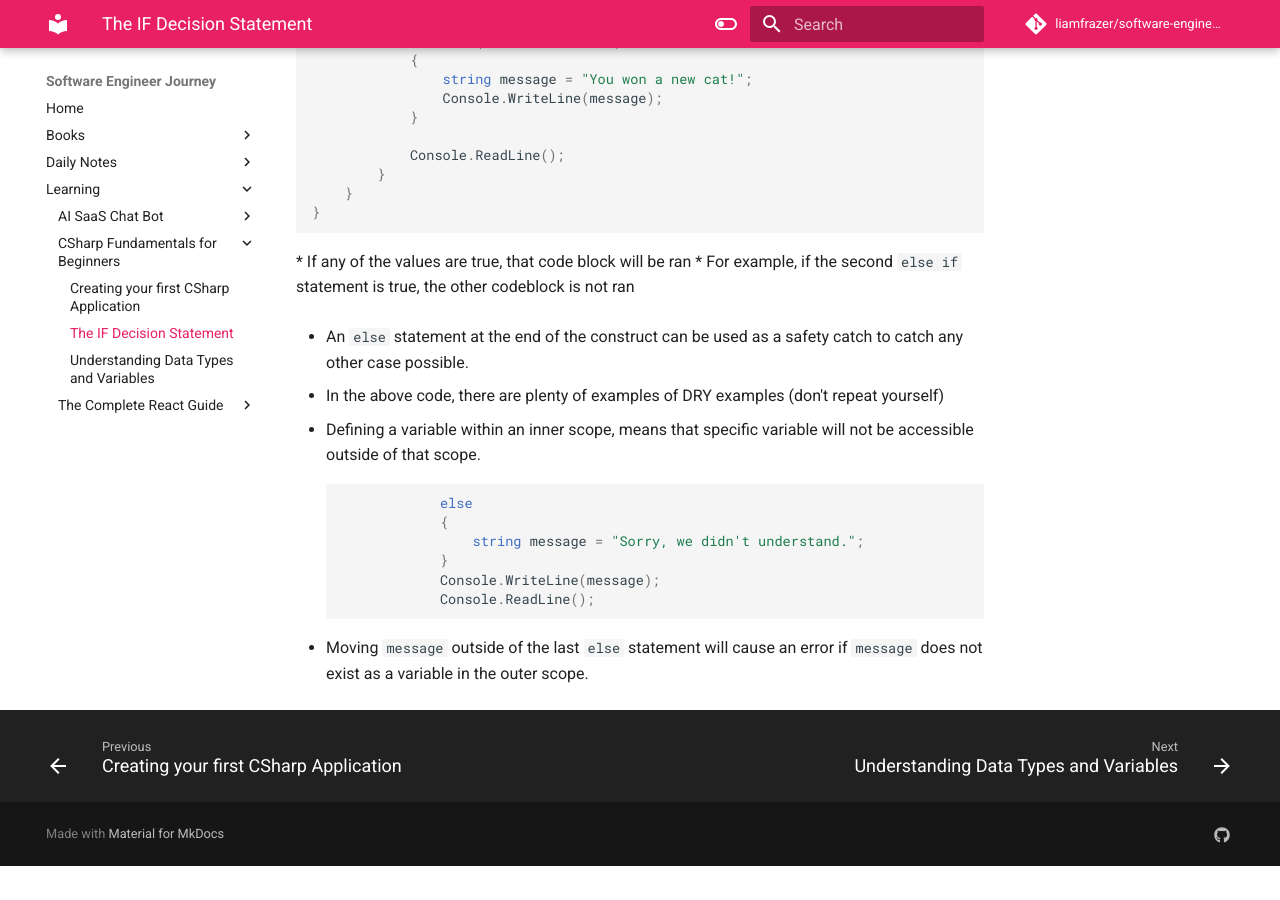
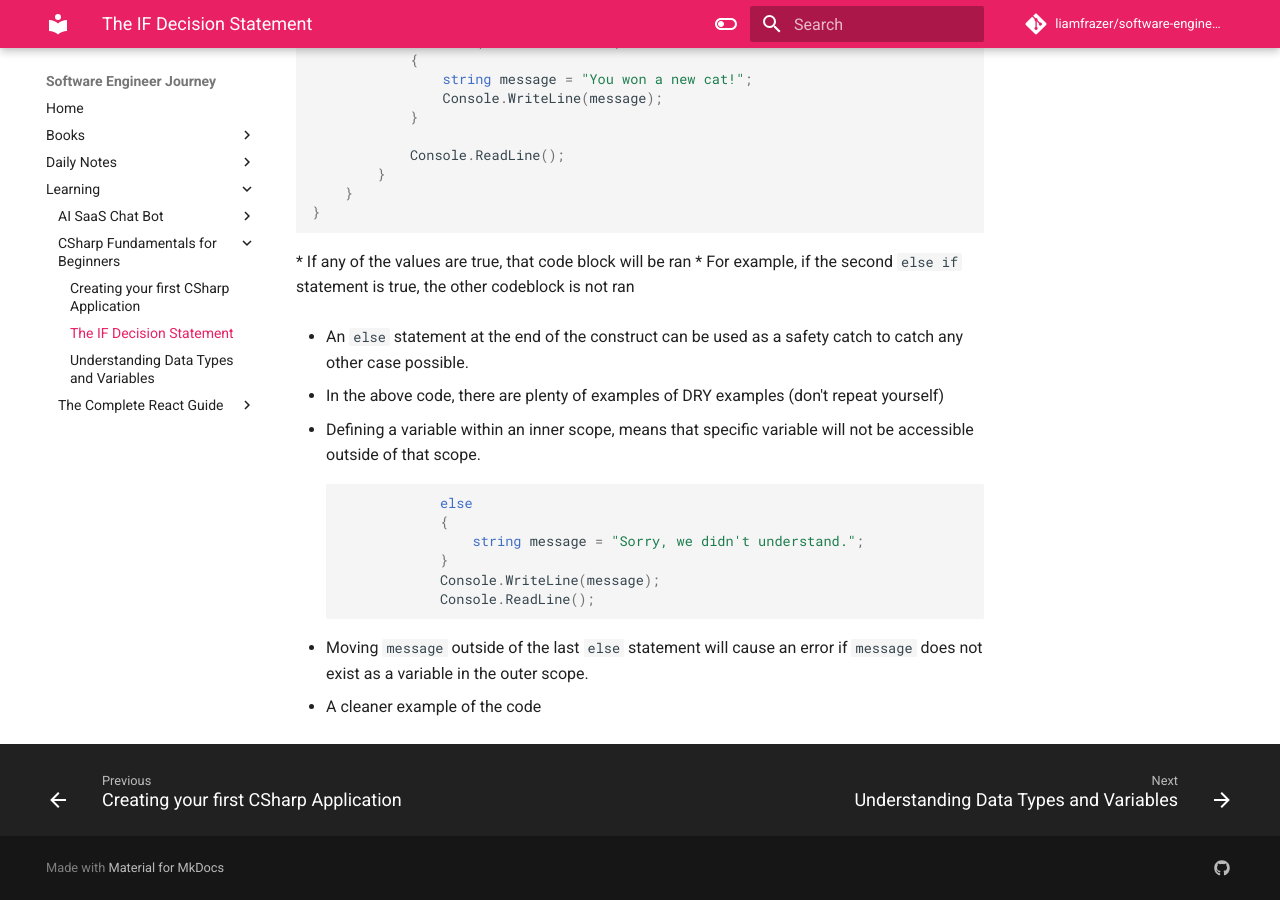
Before and after one commit to liamfrazer/software-engineer-journey, an MkDocs documentation site: the page built from docs/Learning/CSharp Fundamentals for Beginners/The IF Decision Statement.md, in a window 1280 px wide and 900 px high, scrolled down 1166 px. Built offline with MkDocs 1.6.1 and Material for MkDocs 9.7.7, drawn with Linux system fonts in a browser that asks for light colours; comment, search, counter and statistics services are not loaded; before the commit the page ends 2032 px from its top, so only the background shows below that.

Commit message:
vault backup: 2024-01-05 20:56:49

````diff
--- a/docs/Learning/CSharp Fundamentals for Beginners/The IF Decision Statement.md
+++ b/docs/Learning/CSharp Fundamentals for Beginners/The IF Decision Statement.md
@@ -83,3 +83,4 @@ namespace Program
             Console.ReadLine();
 ```
 * Moving `message` outside of the last `else` statement will cause an error if `message` does not exist as a variable in the outer scope.
+* A cleaner example of the code
````
